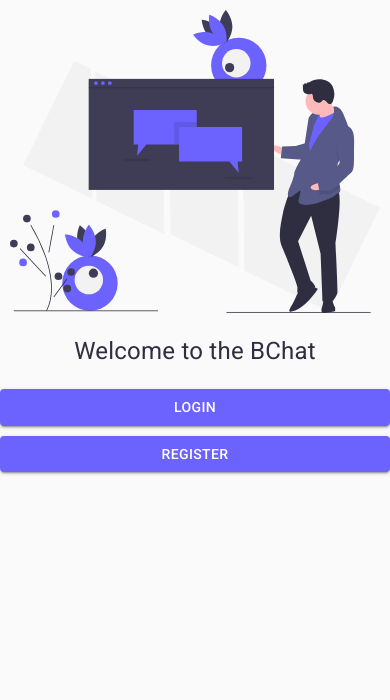
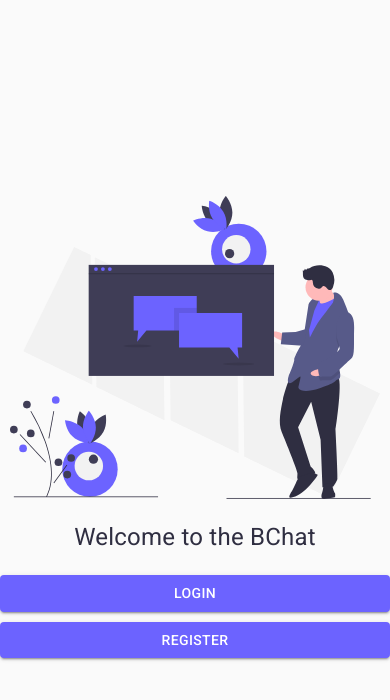
Before and after one commit to devbrunochristian/chat-app, a React (Create React App) app in the folder frontend/: page / in a window 390 px wide. Shown: the top 700 px of the page. Built offline with nearby package versions, Linux system fonts and the light colour scheme.

Commit message:
Persisting logged in user in local storage Media queries

```diff
--- a/frontend/src/App.tsx
+++ b/frontend/src/App.tsx
@@ -12,7 +12,13 @@ function App() {
   return (
     <ThemeProvider theme={theme}>
       <Router>
-        <div>
+        <div
+          style={{
+            height: '100vh',
+            display: 'flex',
+            width: '100vw',
+          }}
+        >
           <Switch>
             <Route exact path="/">
               <Auth />
--- a/frontend/src/Components/Auth/styles.ts
+++ b/frontend/src/Components/Auth/styles.ts
@@ -4,10 +4,8 @@ import Styled from 'styled-components';
 export const Container = withTheme(Styled.div`
     display:flex;
     flex-direction: column;
-    max-width: 500px;
-    margin:auto;
+    max-width:100vw;
     justify-content:center;
-
     p{
         font-size: 24px;
         text-align: center;
@@ -17,6 +15,12 @@ export const Container = withTheme(Styled.div`
     button{
         margin-top: 10px;
     }
+
+    @media only screen and (min-width: 780px) {
+    max-width: 540px;
+    margin: auto;
+
+      }
 `);
 
 export const Image = Styled.img`
--- a/frontend/src/Components/Chat/index.tsx
+++ b/frontend/src/Components/Chat/index.tsx
@@ -2,7 +2,7 @@ import React from 'react';
 import Navbar from '../Navbar';
 
 const Chat = () => (
-  <div>
+  <div style={{ width: '100%' }}>
     <Navbar />
   </div>
 );
--- a/frontend/src/Components/Login/styles.ts
+++ b/frontend/src/Components/Login/styles.ts
@@ -4,8 +4,8 @@ import Styled from 'styled-components';
 export const Form = withTheme(Styled.form`
     display:flex;
     flex-direction: column;
-    max-width: 500px;
-    margin:auto;
+    max-width:100vw;
+    padding:10px;
     justify-content:center;
     .MuiFormControl-root{
         margin-bottom: 10px;
@@ -17,6 +17,16 @@ export const Form = withTheme(Styled.form`
         cursor: pointer;
 
     }
+
+    @media only screen and (min-width: 780px) {
+        max-width: 540px;
+        margin: auto;
+
+          }
+
+    a{
+        margin-left:5px;
+    }
 `);
 
 export const Image = Styled.img`
--- a/frontend/src/Components/Register/styles.ts
+++ b/frontend/src/Components/Register/styles.ts
@@ -3,9 +3,9 @@ import Styled from 'styled-components';
 
 export const Form = withTheme(Styled.form`
     display:flex;
+    padding: 10px;
     flex-direction: column;
-    max-width: 500px;
-    margin:auto;
+    max-width: 100vw;
     justify-content:center;
     .MuiFormControl-root{
         margin-bottom: 10px;
@@ -17,6 +17,17 @@ export const Form = withTheme(Styled.form`
         cursor: pointer;
 
     }
+
+    @media only screen and (min-width: 780px) {
+        max-width: 540px;
+        margin: auto;
+
+          }
+
+
+    a{
+            margin-left:5px;
+        }
 `);
 
 export const Image = Styled.img`
--- a/frontend/src/Services/authService.ts
+++ b/frontend/src/Services/authService.ts
@@ -8,35 +8,39 @@ export interface LoginProps {
 export interface CreateUserProps {
   email: string;
   password: string;
-  firstName:string;
-  lastName:string;
-  gender:string;
+  firstName: string;
+  lastName: string;
+  gender: string;
 }
 
-
 const AuthService = {
-
-  loginUser : async (data: LoginProps) => {
+  loginUser: async (data: LoginProps) => {
     const { email, password } = data;
     try {
       const res = await Api.post('/api/auth/login', { email, password });
+      localStorage.setItem('user', JSON.stringify(res.data));
+      localStorage.setItem('token', JSON.stringify(res.data.token));
       return res.data;
     } catch (error) {
       return error;
     }
   },
 
-  createUser : async (data: CreateUserProps) => {
-    const { email, password, firstName, lastName, gender  } = data;
+  createUser: async (data: CreateUserProps) => {
+    const { email, password, firstName, lastName, gender } = data;
     try {
-      const res = await Api.post('/api/auth/register', { email, password, firstName, lastName, gender });
+      const res = await Api.post('/api/auth/register', {
+        email,
+        password,
+        firstName,
+        lastName,
+        gender,
+      });
       return res.data;
     } catch (error) {
       return error;
     }
-  }
-
+  },
 };
 
-
 export default AuthService;
--- a/frontend/src/store/actions/index.ts
+++ b/frontend/src/store/actions/index.ts
@@ -1,5 +1,8 @@
 /* eslint-disable @typescript-eslint/no-explicit-any */
-import AuthService, { CreateUserProps, LoginProps } from '../../Services/authService';
+import AuthService, {
+  CreateUserProps,
+  LoginProps,
+} from '../../Services/authService';
 import { UserActionTypes } from '../reducers/userReducer/types';
 
 export const LoginUser = (params: LoginProps) => async (dispatch: any) => {
@@ -7,35 +10,38 @@ export const LoginUser = (params: LoginProps) => async (dispatch: any) => {
     const res = await AuthService.loginUser(params);
     return dispatch({
       type: UserActionTypes.LOGIN_USER_SUCCESS,
-      payload: res
+      payload: res,
     });
-
   } catch (error) {
     return dispatch({
       type: UserActionTypes.LOGIN_USER_FAIL,
-      payload: error
+      payload: error,
     });
   }
 };
 
-export const logoutUser = () => ({
-  type: UserActionTypes.LOGOUT_USER
-});
+export const logoutUser = () => {
+  localStorage.removeItem('user');
+  localStorage.removeItem('token');
+  return {
+    type: UserActionTypes.LOGOUT_USER,
+  };
+};
 
-
-export const registerUser = (params: CreateUserProps, history: any) => async (dispatch: any) => {
+export const registerUser = (params: CreateUserProps, history: any) => async (
+  dispatch: any
+) => {
   try {
     const res = await AuthService.createUser(params);
     history.push('/login');
     return dispatch({
       type: UserActionTypes.REGISTER_USER_SUCCESS,
-      payload: res
+      payload: res,
     });
-
   } catch (error) {
     return dispatch({
       type: UserActionTypes.REGISTER_USER_FAIL,
-      payload: error
+      payload: error,
     });
   }
 };
--- a/frontend/src/store/reducers/userReducer/index.ts
+++ b/frontend/src/store/reducers/userReducer/index.ts
@@ -1,60 +1,47 @@
 import { UserStateInterface, UserAction, UserActionTypes } from './types';
 
-
 const INITIAL_STATE: UserStateInterface = {
-  user: {},
-  token: null,
-  isLogged: false
+  user: localStorage.getItem('user')
+    ? JSON.parse(localStorage.getItem('user')!!)
+    : {},
+  token: localStorage.getItem('token') || null,
+  isLogged: !!localStorage.getItem('user'),
 };
 
-const userReducer = (state = INITIAL_STATE, action:UserAction) => {
-
+const userReducer = (state = INITIAL_STATE, action: UserAction) => {
   switch (action.type) {
-
     case UserActionTypes.LOGIN_USER_SUCCESS:
-
       return {
         user: action.payload,
         isLogged: true,
-        token: action.payload.token
+        token: action.payload.token,
       };
 
     case UserActionTypes.LOGIN_USER_FAIL:
-
       return {
-        ...state
+        ...state,
       };
 
-
     case UserActionTypes.LOGOUT_USER:
-
       return {
         user: {},
         token: null,
-        isLogged: false
-
+        isLogged: false,
       };
 
-
     case UserActionTypes.REGISTER_USER_SUCCESS:
-
       return {
-        ...state
-
+        ...state,
       };
 
-
     case UserActionTypes.REGISTER_USER_FAIL:
-
       return {
-        ...state
-
+        ...state,
       };
 
-    default: return state;
-
+    default:
+      return state;
   }
-
 };
 
 export default userReducer;
```
